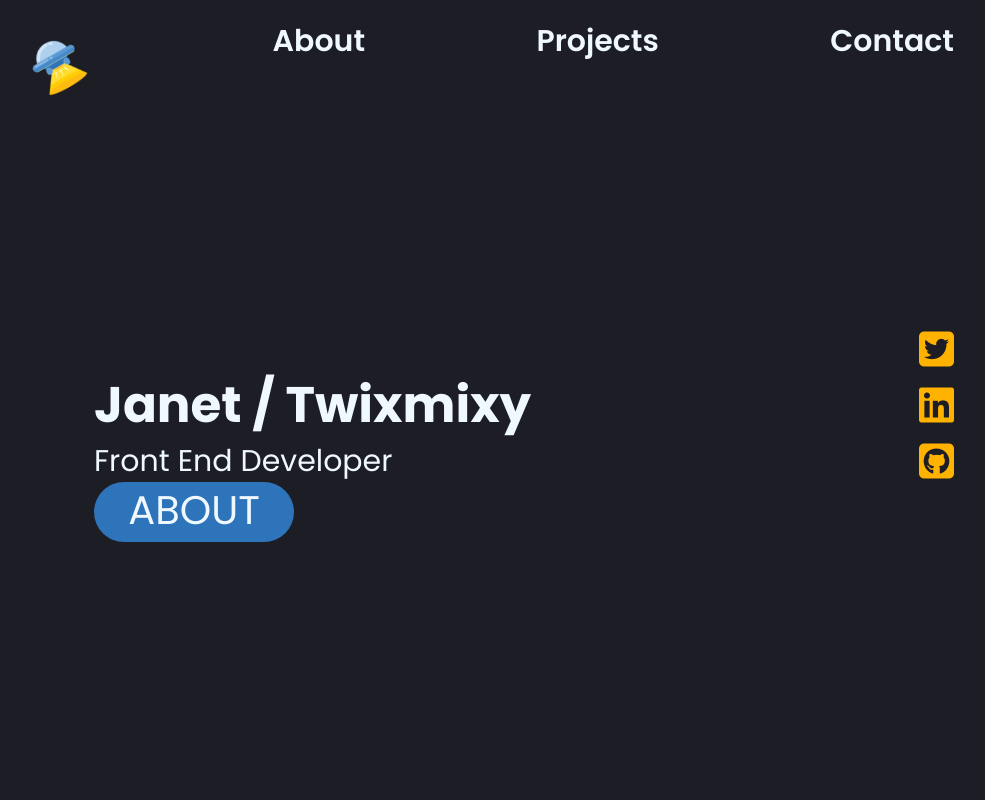
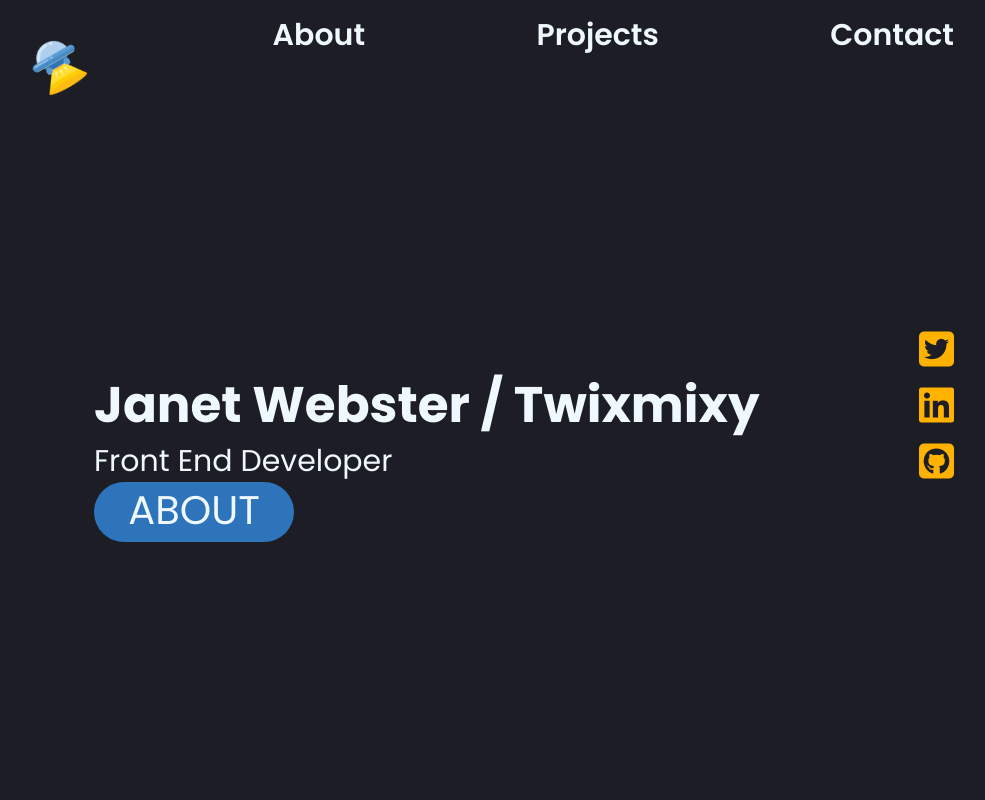
Before and after one commit to TwixmixyJanet/portfolio-frontenddev, a website built with webpack: page index.html in a window 1280 px wide. Shown: the top 800 px of the page, without its empty margins (146-1131 px from the left). Built offline with nearby package versions, Linux system fonts and the light colour scheme.

Commit message:
HTML smooth scroll added plus other updates

```diff
--- a/css/style.css
+++ b/css/style.css
@@ -17,6 +17,7 @@
      color: #222;
      font-size: 1em;
      line-height: 1.4;
+     scroll-behavior: smooth;
    }
 
    /*
@@ -118,6 +119,7 @@
      border-radius: 25px;
      flex-direction: column-reverse;
      font-weight: 600;
+     line-height: 30px;
    }
 
    ul a {
--- a/index.html
+++ b/index.html
@@ -44,7 +44,7 @@
     </nav>
     <div class="hero-area">
     <div class="hero-text">
-    <h1>Janet / Twixmixy</h1>
+    <h1>Janet Webster / Twixmixy</h1>
     <h2>Front End Developer</h2>
     <div class="button"><a href="#about">About</a></div>
     </div>
```
